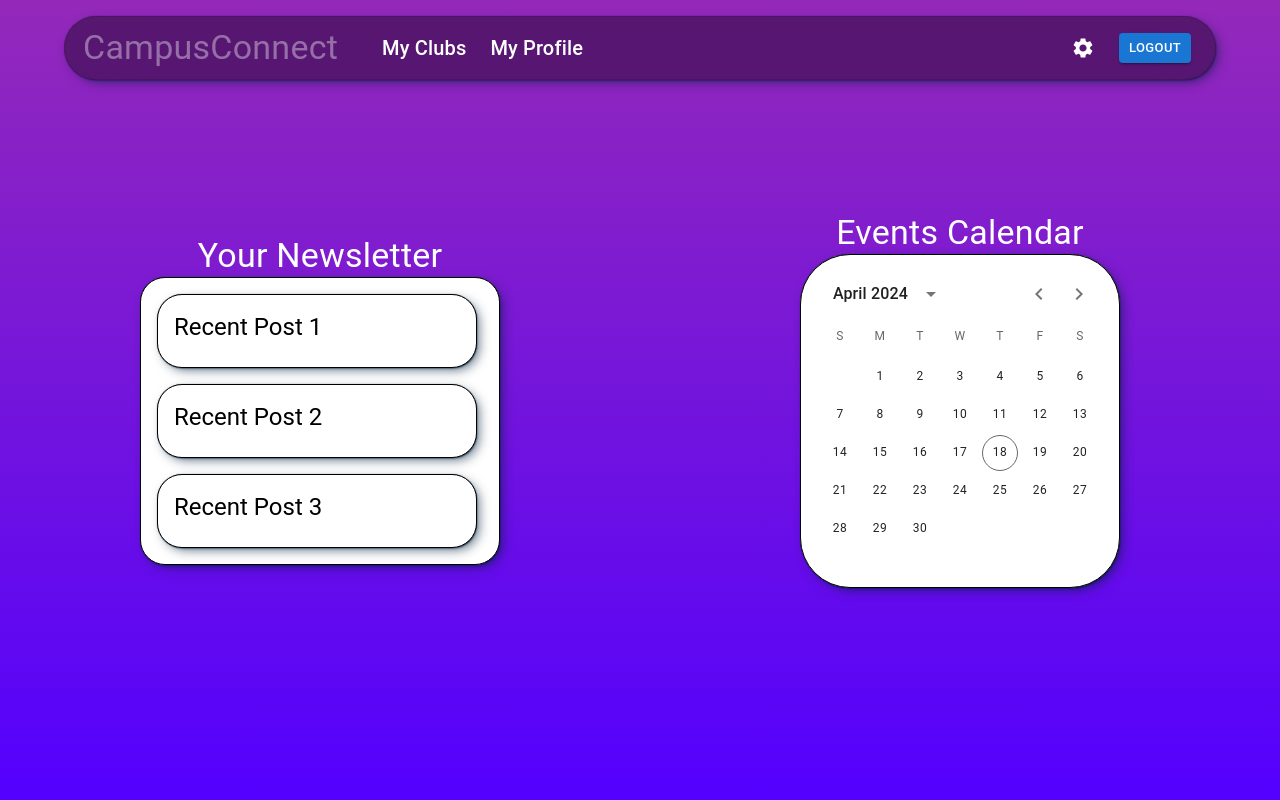
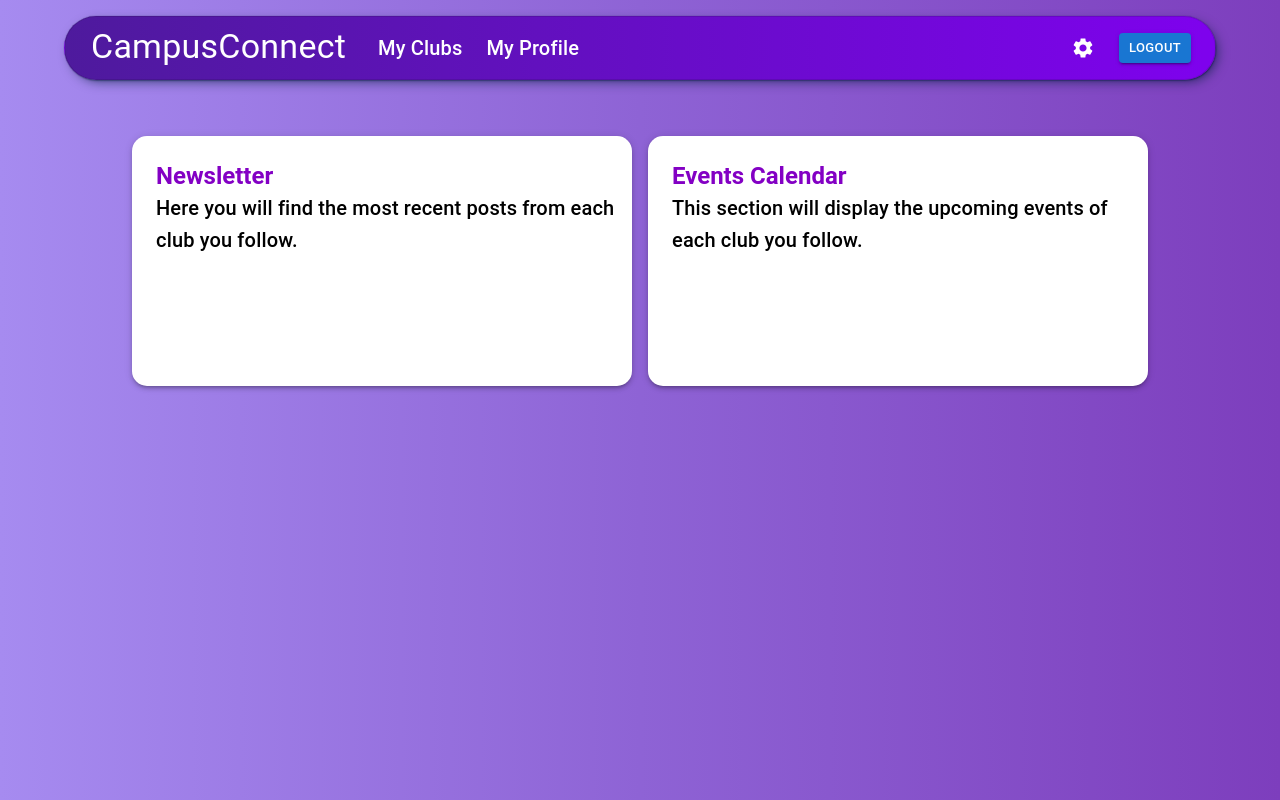
Before and after one commit to Deepak-Work/SE-Dev_Project, a React (Vite) app in the folder campusconnect/frontend/: page /home in a window 1280 px wide. Built offline with nearby package versions, Linux system fonts and the light colour scheme.

Commit message:
Redesigned landing page; color change

```diff
--- a/campusconnect/frontend/src/components/LandingPage/Calendar.tsx
+++ b/campusconnect/frontend/src/components/LandingPage/Calendar.tsx
@@ -3,24 +3,45 @@ import { AdapterDayjs } from "@mui/x-date-pickers/AdapterDayjs";
 import { DateCalendar } from "@mui/x-date-pickers/DateCalendar";
 
 import { Typography } from "@mui/material";
+import { Paper } from "@mui/material";
 
 const Calendar = () => {
   return (
-    <div style={{alignContent: 'center', justifyContent: 'center', alignItems: 'center', textAlign: 'center'}}>
-        <Typography variant="h4" color="white">Events Calendar</Typography>
-        <LocalizationProvider dateAdapter={AdapterDayjs}>
+    <Paper
+      elevation={3}
+      sx={{
+        borderRadius: "15px",
+        textAlign: "left",
+        width: "500px",
+        height: "250px",
+      }}
+    >
+      <Typography
+        variant="h5"
+        color="#8300c4"
+        fontWeight="bold"
+        sx={{ pt: 3, pl: 3 }}
+      >
+        Events Calendar
+      </Typography>
+      <Typography variant="h6" color="black" sx={{ pl: 3 }}>
+        This section will display the upcoming events of each club you follow.
+      </Typography>
+      {/* <LocalizationProvider dateAdapter={AdapterDayjs}>
         <DateCalendar
           sx={{
             border: "1px solid #000000",
-                borderRadius: "50px",
+            borderRadius: "25px",
             bgcolor: "#ffffff",
             padding: "8px",
-                boxShadow: "0 0 1px rgba(2, 31, 59, 0.7), 1px 1.5px 2px -1px rgba(2, 31, 59, 0.65), 4px 4px 12px -2.5px rgba(2, 31, 59, 0.65)",
+            boxShadow:
+              "0 0 1px rgba(2, 31, 59, 0.7), 1px 1.5px 2px -1px rgba(2, 31, 59, 0.65), 4px 4px 12px -2.5px rgba(2, 31, 59, 0.65)",
+            width: "50%",
+            height: "100%",
           }}
         />
-        </LocalizationProvider>
-    </div>
-
+      </LocalizationProvider> */}
+    </Paper>
   );
 };
 
--- a/campusconnect/frontend/src/components/LandingPage/LandingPage.tsx
+++ b/campusconnect/frontend/src/components/LandingPage/LandingPage.tsx
@@ -1,7 +1,7 @@
 import { ThemeProvider, createTheme } from "@mui/material/styles";
+import { CssBaseline } from "@mui/material";
 import Box from "@mui/material/Box";
-
-import { CssBaseline } from "@mui/material";
+import Grid from "@mui/material/Grid";
 
 import NavBar from "./NavBar";
 import Calendar from "./Calendar";
@@ -23,39 +23,35 @@ const LandingPage = () => {
 
   return (
     <ThemeProvider theme={theme}>
+      <CssBaseline />
       <Box
         sx={{
+          width: "100%",
           display: "flex",
-          height: "100vh",
-          justifyContent: "center",
+          overflow: "auto",
+          minHeight: "100vh",
           alignItems: "center",
-          background:
-            "linear-gradient(0deg, rgba(83,0,255,1) 0%, rgba(148,41,185,1) 100%)",
+          flexDirection: "column",
+          background: "linear-gradient(to right, #a68bf0, #8e63d5, #7d3ebd);",
         }}
       >
-        <CssBaseline />
         <NavBar />
-        <Box
-          sx={{
-            flex: 1,
-            padding: theme.spacing(2),
-            textAlign: "center",
-            order: 1,
-          }}
+
+        <Grid
+          mt={15}
+          container
+          direction="row"
+          spacing={2}
+          justifyContent="center"
+          alignItems="center"
         >
-          <Newsletter />
-        </Box>
-
-        <Box
-          sx={{
-            flex: 1,
-            padding: theme.spacing(2),
-            textAlign: "center",
-            order: 2,
-          }}
-        >
-          <Calendar />
-        </Box>
+          <Grid item>
+            <Newsletter />
+          </Grid>
+          <Grid item>
+            <Calendar />
+          </Grid>
+        </Grid>
       </Box>
     </ThemeProvider>
   );
--- a/campusconnect/frontend/src/components/LandingPage/NavBar.tsx
+++ b/campusconnect/frontend/src/components/LandingPage/NavBar.tsx
@@ -22,10 +22,12 @@ const NavBar = () => {
 
   // TODO: Will have to implement logout functionality later
 
+
+  // TODO: Add drawer/fix hamburger menu when zooming in
+
   return (
     <ThemeProvider theme={theme}>
       <AppBar
-        position="fixed"
         sx={{
           boxShadow: 0,
           bgcolor: "transparent",
@@ -42,12 +44,12 @@ const NavBar = () => {
               justifyContent: "space-between",
               flexShrink: 0,
               borderRadius: "999px",
-              bgcolor: "rgba(0, 0, 0, 0.4)",
               backdropFilter: "blur(24px)",
               maxHeight: 40,
               border: "1px solid",
               borderColor: "divider",
               boxShadow: "0 0 1px rgba(2, 31, 59, 0.7), 1px 1.5px 2px -1px rgba(2, 31, 59, 0.65), 4px 4px 12px -2.5px rgba(2, 31, 59, 0.65)",
+              background: "linear-gradient(90deg, rgba(78,26,157,1) 0%, rgba(126,2,237,1) 99%)"
             }}
           >
             <Box
@@ -60,11 +62,10 @@ const NavBar = () => {
               }}
             >
               <Box sx={{ display: { xs: "none", md: "flex" } }}>
-                <MenuItem disabled sx={{ py: "6px", px: "12px" }}>
-                  <Typography variant="h4" color="text.primary">
-                    CampusConnect
-                  </Typography>
-                </MenuItem>
+                <Typography variant="h4" color="text.primary" sx={{ ml: "20px"}}>
+                  CampusConnect
+                </Typography>
+
                 <MenuItem sx={{ ml: "20px", py: "6px", px: "12px" }}>
                   <Typography variant="h6" color="text.primary">
                     My Clubs
--- a/campusconnect/frontend/src/components/LandingPage/Newsletter.tsx
+++ b/campusconnect/frontend/src/components/LandingPage/Newsletter.tsx
@@ -3,6 +3,7 @@ import List from "@mui/material/List";
 import ListItem from "@mui/material/ListItem";
 import Card from "@mui/material/Card";
 import CardContent from "@mui/material/CardContent";
+import { Paper } from "@mui/material";
 
 const Newsletter = () => {
   /*
@@ -11,18 +12,27 @@ const Newsletter = () => {
     */
 
   return (
-    <div
-      style={{
-        alignContent: "center",
-        justifyContent: "center",
-        alignItems: "center",
-        textAlign: "center",
+    <Paper
+      elevation={3}
+      sx={{
+        borderRadius: "15px",
+        textAlign: "left",
+        width: "500px",
+        height: "250px",
       }}
     >
-      <Typography variant="h4" color="white">
-        Your Newsletter
+      <Typography
+        variant="h5"
+        color="#8300c4"
+        fontWeight="bold"
+        sx={{ pt: 3, pl: 3 }}
+      >
+        Newsletter
       </Typography>
-      <List
+      <Typography variant="h6" color="black" sx={{ pl: 3 }}>
+        Here you will find the most recent posts from each club you follow.
+      </Typography>
+      {/* <List
           sx={{
             border: "1px solid #000000",
             borderRadius: "25px",
@@ -34,6 +44,10 @@ const Newsletter = () => {
               "0 0 1px rgba(2, 31, 59, 0.7), 1px 1.5px 2px -1px rgba(2, 31, 59, 0.65), 4px 4px 12px -2.5px rgba(2, 31, 59, 0.65)",
           }}
         >
+          <Typography variant="h4" color="black">
+            Here, you will find the most recent posts for all the clubs that you
+            follow.
+          </Typography>
           <ListItem>
             <Card
               sx={{
@@ -85,8 +99,8 @@ const Newsletter = () => {
               </CardContent>
             </Card>
           </ListItem>
-      </List>
-    </div>
+        </List> */}
+    </Paper>
   );
 };
 
```
Lines whose indentation alone changed are shown as unchanged.
